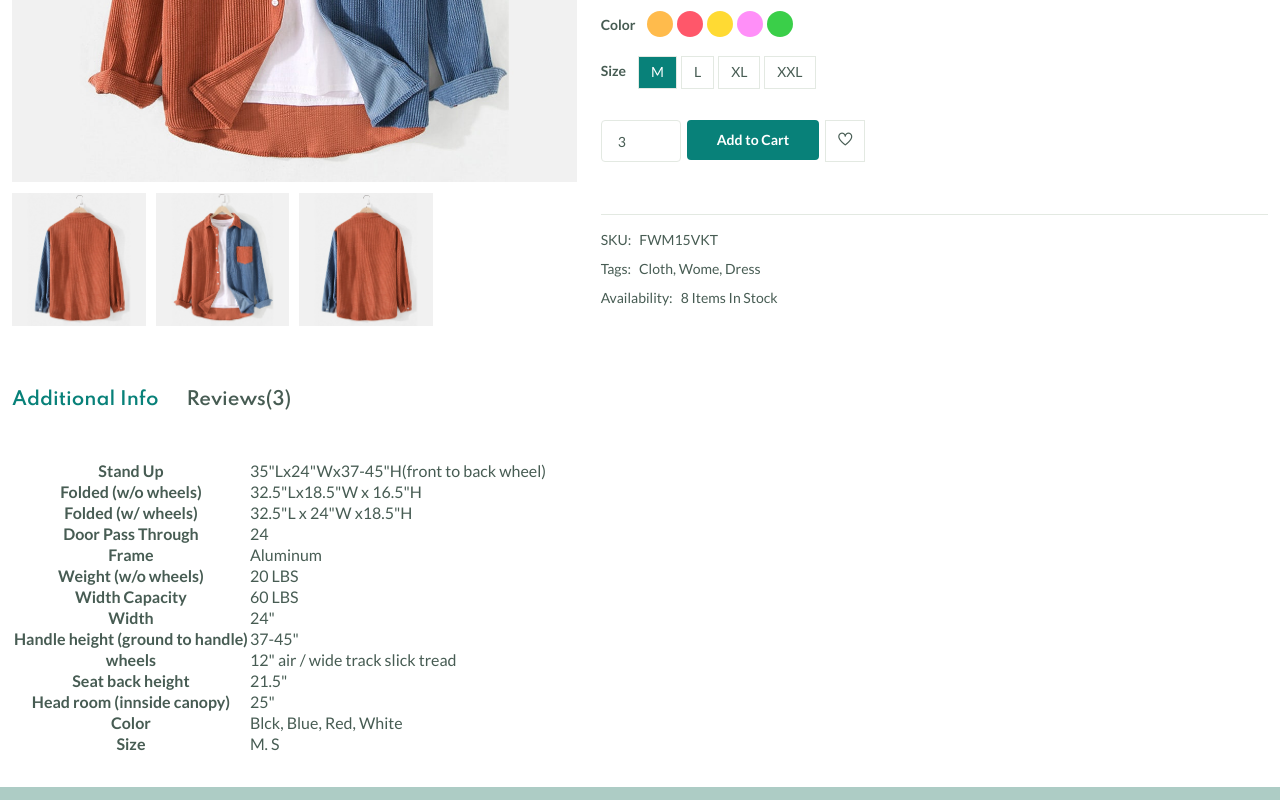
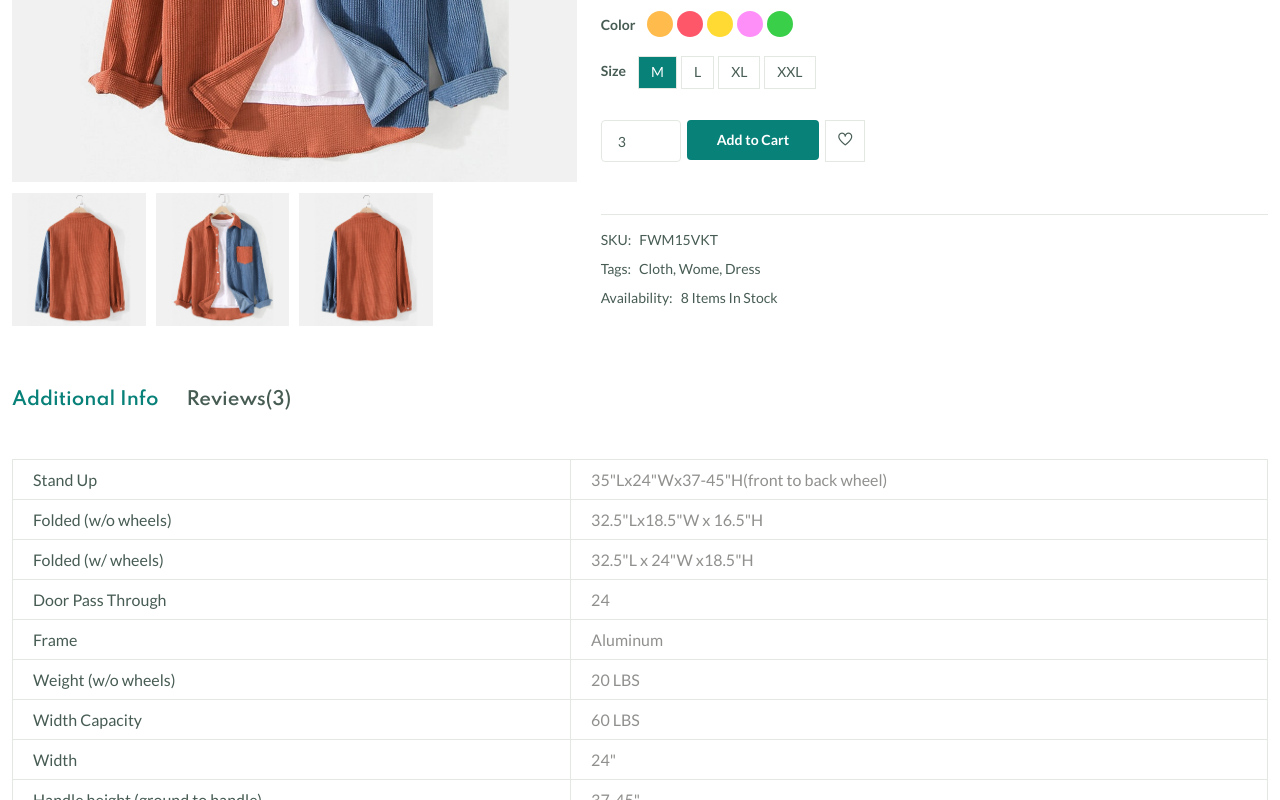
Before and after one commit to lscj2010/amagiadobiscuit, a plain HTML site: page details.html in a window 1280 px wide. Both pictures are taken after a click on the element "Additional Info". Shown: the part 671-1471 px from the top of the page. Drawn offline with nearby package versions, Linux system fonts and the light colour scheme.

Commit message:
Atualização e correção

```diff
--- a/assets/css/styles.css
+++ b/assets/css/styles.css
@@ -95,6 +95,10 @@ button, textarea, input {
   background-color: transparent;
   border: none;
   outline: none;
+}
+table {
+  width: 100%;
+  border-collapse: collapse;
 }
 /*=============== REUSABLE CSS CLASSES ===============*/
 .container {
@@ -887,6 +891,21 @@ button, textarea, input {
 .details__tab-content:not(.active-tab) {
   display: none;
 }
+.info__table tr th, .info__table tr td {
+  border: 1px solid var(--border-color-alt);
+  padding: 0.625rem 1.25rem;
+}
+.info__table tr th {
+  font-weight: var(--weight-500);
+  text-align: left;
+}
+.info__table tr td {
+  color: var(--text-color-light);
+}
+.reviews__container {
+  padding-bottom: 3rem;
+  row-gap: 1.25rem;
+}
 /*=============== CART ===============*/
 
 /*=============== CART OTHERS ===============*/
--- a/assets/js/main.js
+++ b/assets/js/main.js
@@ -64,11 +64,11 @@ var swiperCategories = new Swiper(".categories__container", {
     },
 });
 /*=============== PRODUCTS TABS ===============*/
-const tabs = document.querySelectorAll('[data-target]'),
+const tabs = document.querySelectorAll('[data-targent]'),
   tabContents = document.querySelectorAll('[content]');
 tabs.forEach((tab) => {
   tab.addEventListener('click', () => {
-    const target = document.querySelector(tab.dataset.target);
+    const target = document.querySelector(tab.dataset.targent);
     tabContents.forEach((tabContent) => {
       tabContent.classList.remove('active-tab');
     });
```
